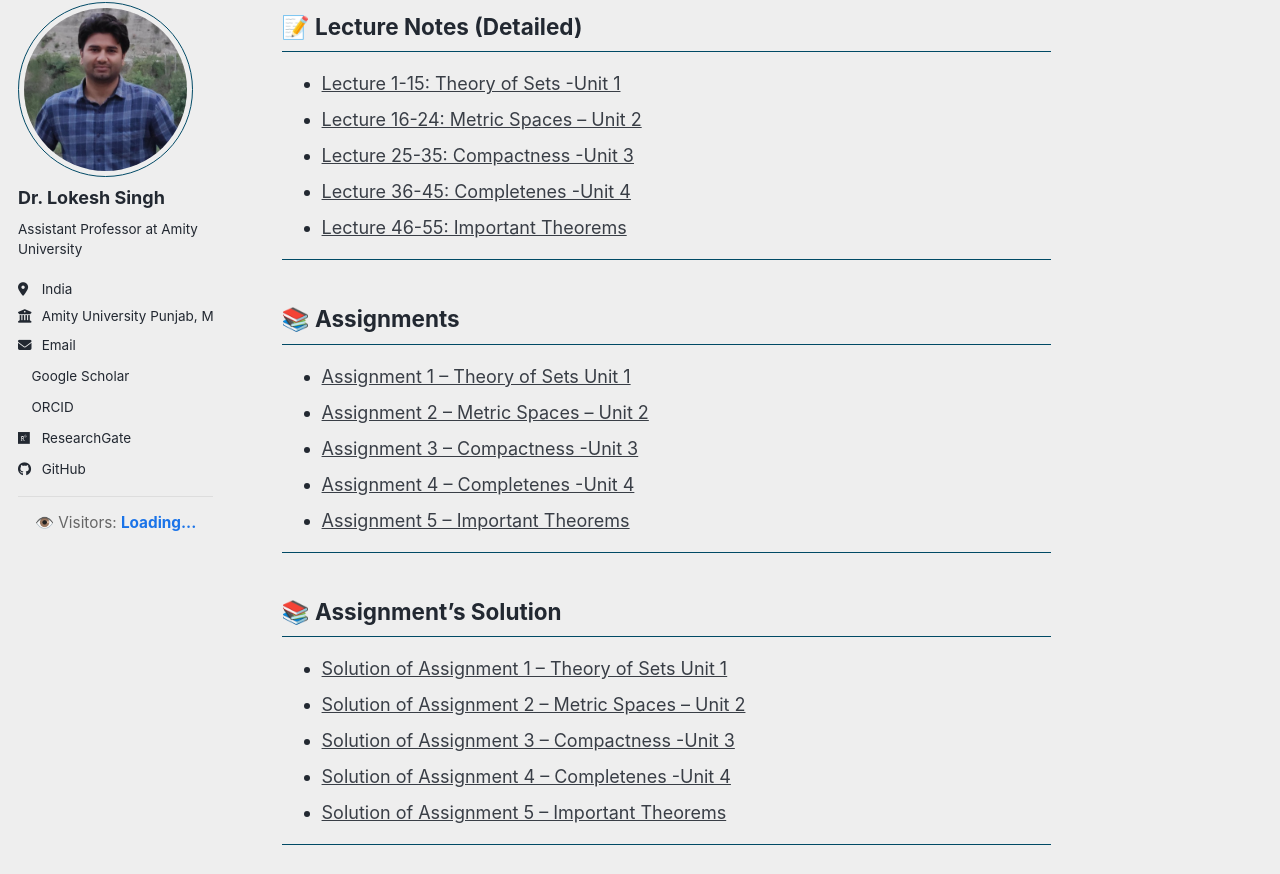
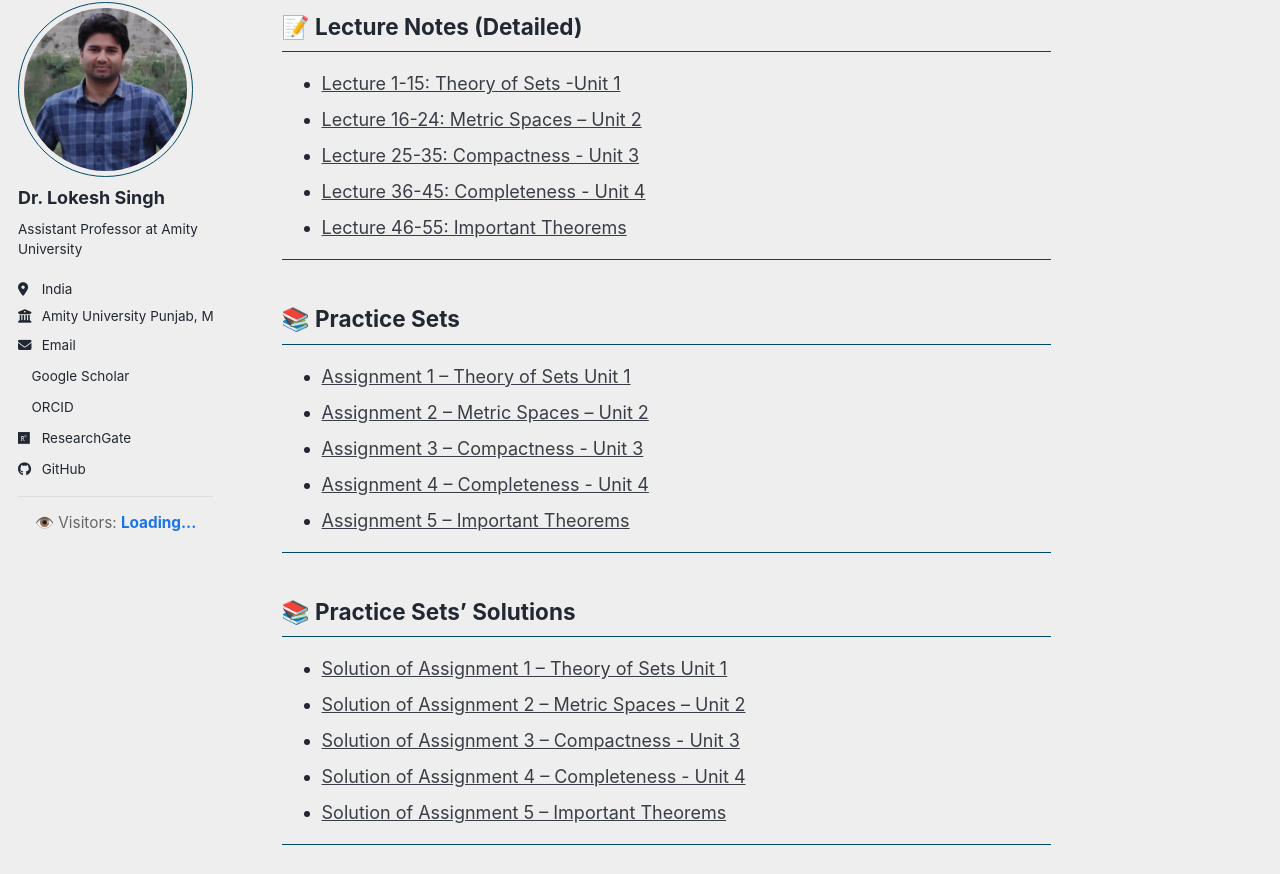
Before and after one commit to lokeshmath/lokeshmath.github.io, a Jekyll site: the page built from _pages/courses/MAT304.md, in a window 1280 px wide and 1400 px high, scrolled down 1350 px. Shown: the part 115-989 px from the top of the window. Built offline with Jekyll 4.4.1, drawn with Linux system fonts in a browser that asks for light colours; a style sheet for code colours, icons or effects is not loaded; some of the changed text lies outside the part shown.

Commit message:
course update

```diff
--- a/_pages/courses/MAT304.md
+++ b/_pages/courses/MAT304.md
@@ -55,28 +55,28 @@ A rigorous treatment of set theory, logic, and metric spaces, forming the backbo
 
 - [Lecture 1-15: Theory of Sets -Unit 1](/files/courses/MAT304/unit1.pdf)
 - [Lecture 16-24: Metric Spaces – Unit 2](/files/courses/MAT304/unit2.pdf)
-- [Lecture 25-35: Compactness -Unit 3](/files/courses/MAT304/unit3.pdf)
-- [Lecture 36-45: Completenes -Unit 4](/files/courses/MAT304/unit4.pdf)
+- [Lecture 25-35: Compactness - Unit 3](/files/courses/MAT304/unit3.pdf)
+- [Lecture 36-45: Completeness - Unit 4](/files/courses/MAT304/unit4.pdf)
 - [Lecture 46-55: Important Theorems](/files/courses/MAT304/unit5.pdf)
 
 ---
 
-## 📚 Assignments
+## 📚 Practice Sets
 
-- [Assignment 1 – Theory of Sets Unit 1](/files/courses/MAT304/assignment1.pdf)
-- [Assignment 2 – Metric Spaces – Unit 2](/files/courses/MAT304/assignment2.pdf)
-- [Assignment 3 – Compactness -Unit 3](/files/courses/MAT304/assignment3.pdf)
-- [Assignment 4 – Completenes -Unit 4](/files/courses/MAT304/assignment4.pdf)
-- [Assignment 5 – Important Theorems](/files/courses/MAT304/assignment5.pdf)
+- [Assignment 1 – Theory of Sets Unit 1](/files/courses/MAT304/ps1.pdf)
+- [Assignment 2 – Metric Spaces – Unit 2](/files/courses/MAT304/ps2.pdf)
+- [Assignment 3 – Compactness - Unit 3](/files/courses/MAT304/ps3.pdf)
+- [Assignment 4 – Completeness - Unit 4](/files/courses/MAT304/ps4.pdf)
+- [Assignment 5 – Important Theorems](/files/courses/MAT304/ps5.pdf)
 
 ---
-## 📚 Assignment's Solution
+## 📚 Practice Sets' Solutions
 
-- [Solution of Assignment 1 – Theory of Sets Unit 1](/files/courses/MAT304/sol-assignment1.pdf)
-- [Solution of Assignment 2 – Metric Spaces – Unit 2](/files/courses/MAT304/sol-assignment2.pdf)
-- [Solution of Assignment 3 – Compactness -Unit 3](/files/courses/MAT304/sol-assignment3.pdf)
-- [Solution of Assignment 4 – Completenes -Unit 4](/files/courses/MAT304/sol-assignment4.pdf)
-- [Solution of Assignment 5 – Important Theorems](/files/courses/MAT304/sol-assignment5.pdf)
+- [Solution of Assignment 1 – Theory of Sets Unit 1](/files/courses/MAT304/sol-ps1.pdf)
+- [Solution of Assignment 2 – Metric Spaces – Unit 2](/files/courses/MAT304/sol-ps2.pdf)
+- [Solution of Assignment 3 – Compactness - Unit 3](/files/courses/MAT304/sol-ps3.pdf)
+- [Solution of Assignment 4 – Completeness - Unit 4](/files/courses/MAT304/sol-ps4.pdf)
+- [Solution of Assignment 5 – Important Theorems](/files/courses/MAT304/sol-ps5.pdf)
 
 ---
 ## 📋 Quizzes
```
Also changed, not shown: other parts of _pages/courses/MAT304.md (+1 -1 lines), _pages/courses/STA201.md (+10 -10 lines), 1 other file.
